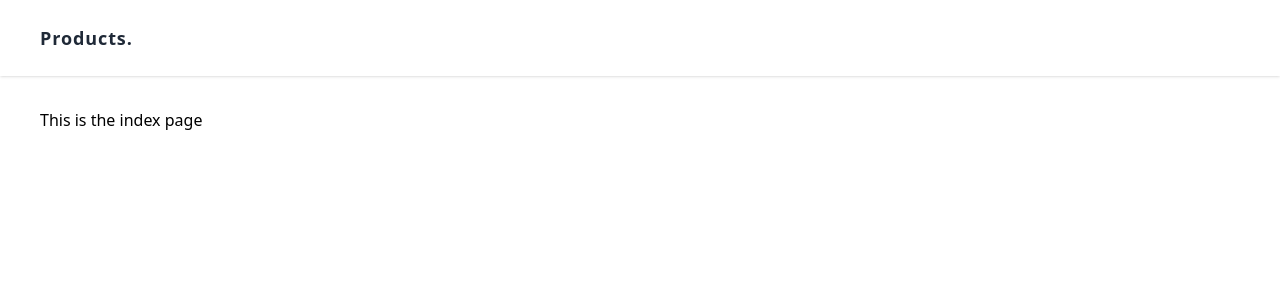
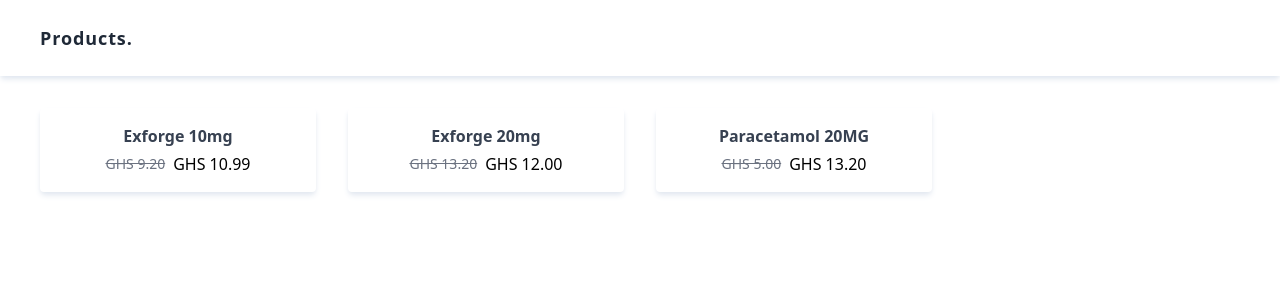
Before and after one commit to perezcato/mpharma, a React (Create React App) app: page / in a window 1280 px wide. Shown: the top 300 px of the page. Built offline with nearby package versions, Linux system fonts and the light colour scheme.

Commit message:
Added Product component

```diff
--- /dev/null
+++ b/src/components/product/index.tsx
@@ -0,0 +1,41 @@
+import React from 'react';
+import {Price, Product} from "../../types/product.type";
+
+
+interface Props {
+  product: Product
+}
+
+const formatCurrency = (currency: number) => new Intl.NumberFormat('en-US', {
+  style: 'currency',
+  currency: 'GHS',
+}).format(+currency)
+
+const  getPrices = (prices: Price[]) => {
+  const convertedPriceDates = prices.map((price) => ({...price, date: new Date(price.date)}))
+    .sort((price1, price2) => {
+      // @ts-ignore
+      return price2.date - price1.date
+    })
+
+  return [convertedPriceDates[0], convertedPriceDates[1]]
+}
+
+
+const ProductComponent = ({product}: Props) => {
+
+  const price = getPrices(product.prices)
+
+  return (
+    <div className="bg-white shadow-md shadow-slate-200 py-4 px-4 space-y-1 rounded">
+      <div className="text-base text-center font-semibold text-gray-700">{product?.name}</div>
+      <div className="flex items-center space-x-2 justify-center">
+        <div className="text-sm font-medium line-through text-gray-500">{formatCurrency(+price[1].price)}
+        </div>
+        <div>{formatCurrency(+price[0].price)}</div>
+      </div>
+    </div>
+  );
+};
+
+export default ProductComponent;
--- a/src/page/index.tsx
+++ b/src/page/index.tsx
@@ -1,11 +1,68 @@
 import React from 'react';
-import Layout from "../components/layout";
+import Layout from "../components/layout/layout";
+import ProductComponent from "../components/product";
+import {Product} from "../types/product.type";
+
+const products: Product[] = [
+  {
+    "id": 1,
+    "name": "Exforge 10mg",
+    "prices": [
+      {
+        "id": 1,
+        "price": 10.99,
+        "date": "2019-01-01T17:16:32+00:00"
+      },
+      {
+        "id": 2,
+        "price": 9.20,
+        "date": "2018-11-01T17:16:32+00:00"
+      }
+    ]
+  },
+  {
+    "id": 2,
+    "name": "Exforge 20mg",
+    "prices": [
+      {
+        "id": 3,
+        "price": 12.00,
+        "date": "2019-01-01T17:16:32+00:00"
+      },
+      {
+        "id": 4,
+        "price": 13.20,
+        "date": "2018-11-01T17:16:32+00:00"
+      }
+    ]
+  },
+  {
+    "id": 3,
+    "name": "Paracetamol 20MG",
+    "prices": [
+      {
+        "id": 5,
+        "price": 5.00,
+        "date": "2017-01-01T17:16:32+00:00"
+      },
+      {
+        "id": 6,
+        "price": 13.20,
+        "date": "2018-11-01T17:16:32+00:00"
+      }
+    ]
+  }
+]
+
 
 const Index = () => {
   return (
     <Layout>
-      <div>
-        This is the index page
+      <div className="grid grid-cols-4 gap-8">
+        {
+          products.map((product) => <ProductComponent key={product.id} product={product} />)
+        }
+
       </div>
     </Layout>
 
--- a/src/styles/index.css
+++ b/src/styles/index.css
@@ -12,7 +12,7 @@
     }
 
     .header {
-        @apply bg-white py-6 shadow;
+        @apply bg-white py-6 shadow-md shadow-slate-200;
     }
 
     .site_identity{
```
Also changed, not shown: src/types/product.type.ts (+4 -4 lines), src/components/layout/layout.tsx (renamed from src/components/layout.tsx), 1 other file (tests, documents, lock files or other folders).
